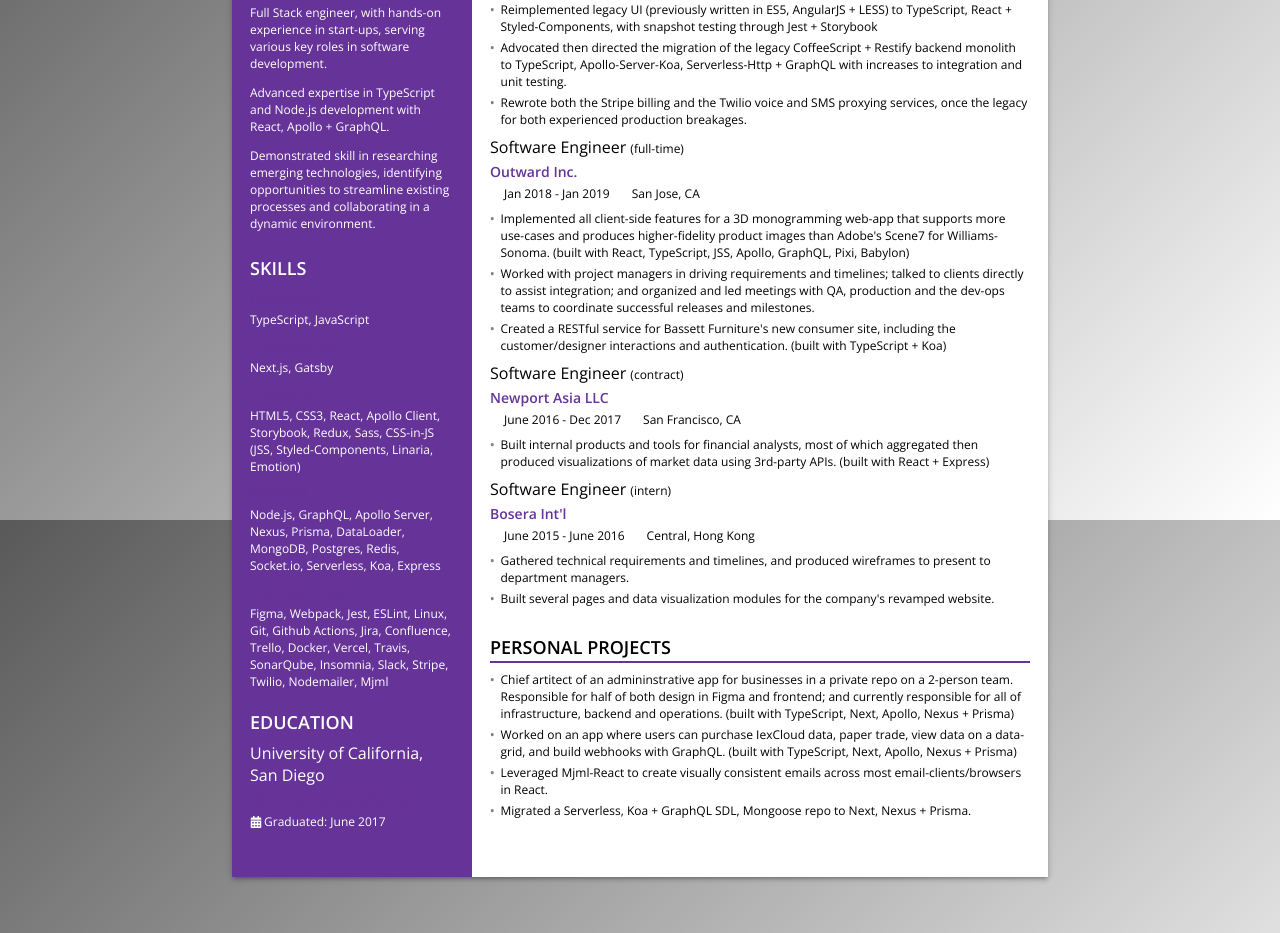
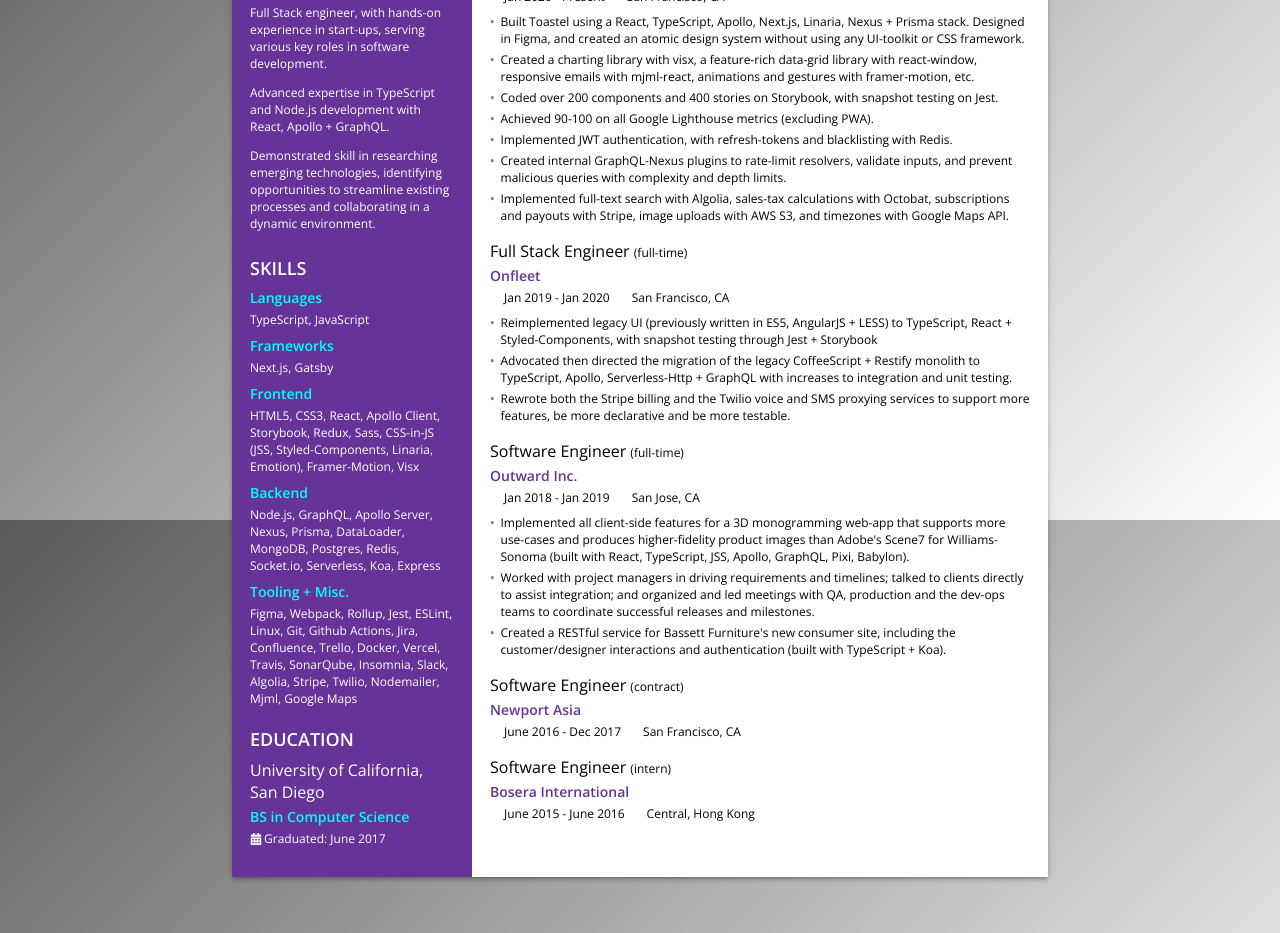
Before and after one commit to leedavidcs/leedavidcs, a React (Create React App) app: page / in a window 1280 px wide. Shown: the part 280-1213 px from the top of the page. Built offline with nearby package versions, Linux system fonts and the light colour scheme.

Commit message:
Updated resume with toastel

```diff
--- a/src/page-parts/resume.page-part/index.tsx
+++ b/src/page-parts/resume.page-part/index.tsx
@@ -1,4 +1,4 @@
-import colors from "@/colors.scss";
+import * as colors from "@/colors";
 import { IconText, LetterPage, Section, SubSection, Ul } from "@/components";
 import clsx from "clsx";
 import React, { forwardRef } from "react";
@@ -50,7 +50,7 @@
 						subheaderColor={colors.secondary}
 					>
 						HTML5, CSS3, React, Apollo Client, Storybook, Redux, Sass, CSS-in-JS (JSS,
-						Styled-Components, Linaria, Emotion)
+						Styled-Components, Linaria, Emotion), Framer-Motion, Visx
 					</SubSection>
 					<SubSection
 						className={classes.skillsSubsection}
@@ -65,9 +65,9 @@
 						subheader="Tooling + Misc."
 						subheaderColor={colors.secondary}
 					>
-						Figma, Webpack, Jest, ESLint, Linux, Git, Github Actions, Jira, Confluence,
-						Trello, Docker, Vercel, Travis, SonarQube, Insomnia, Slack, Stripe, Twilio,
-						Nodemailer, Mjml
+						Figma, Webpack, Rollup, Jest, ESLint, Linux, Git, Github Actions, Jira,
+						Confluence, Trello, Docker, Vercel, Travis, SonarQube, Insomnia, Slack,
+						Algolia, Stripe, Twilio, Nodemailer, Mjml, Google Maps
 					</SubSection>
 				</Section>
 				<Section className={classes.skillsSection} title="Education">
@@ -79,13 +79,52 @@
 					/>
 				</Section>
 			</div>
-
 			<div className={classes.qualifications}>
 				<header className={classes.header}>
 					<h1 className={classes.name}>David Lee</h1>
 					<h2 className={classes.occupation}>Software Engineer</h2>
 				</header>
-				<Section title="Professional Experience">
+				<Section className={classes.professionalExperience} title="Professional Experience">
+					<SubSection
+						title="Senior Full Stack Engineer / Sole Proprietor"
+						subheader="Toastel"
+						timeInfo="Jan 2020 - Present"
+						locationInfo="San Francisco, CA"
+					>
+						<Ul>
+							<Ul.Li>
+								Built Toastel using a React, TypeScript, Apollo, Next.js, Linaria,
+								Nexus + Prisma stack. Designed in Figma, and created an atomic
+								design system without using any UI-toolkit or CSS framework.
+							</Ul.Li>
+							<Ul.Li>
+								Created a charting library with visx, a feature-rich data-grid
+								library with react-window, responsive emails with mjml-react,
+								animations and gestures with framer-motion, etc.
+							</Ul.Li>
+							<Ul.Li>
+								Coded over 200 components and 400 stories on Storybook, with
+								snapshot testing on Jest.
+							</Ul.Li>
+							<Ul.Li>
+								Achieved 90-100 on all Google Lighthouse metrics (excluding PWA).
+							</Ul.Li>
+							<Ul.Li>
+								Implemented JWT authentication, with refresh-tokens and blacklisting
+								with Redis.
+							</Ul.Li>
+							<Ul.Li>
+								Created internal GraphQL-Nexus plugins to rate-limit resolvers,
+								validate inputs, and prevent malicious queries with complexity and
+								depth limits.
+							</Ul.Li>
+							<Ul.Li>
+								Implemented full-text search with Algolia, sales-tax calculations
+								with Octobat, subscriptions and payouts with Stripe, image uploads
+								with AWS S3, and timezones with Google Maps API.
+							</Ul.Li>
+						</Ul>
+					</SubSection>
 					<SubSection
 						title={
 							<>
@@ -105,14 +144,13 @@
 							</Ul.Li>
 							<Ul.Li>
 								Advocated then directed the migration of the legacy CoffeeScript +
-								Restify backend monolith to TypeScript, Apollo-Server-Koa,
-								Serverless-Http + GraphQL with increases to integration and unit
-								testing.
+								Restify monolith to TypeScript, Apollo, Serverless-Http + GraphQL
+								with increases to integration and unit testing.
 							</Ul.Li>
 							<Ul.Li>
 								Rewrote both the Stripe billing and the Twilio voice and SMS
-								proxying services, once the legacy for both experienced production
-								breakages.
+								proxying services to support more features, be more declarative and
+								be more testable.
 							</Ul.Li>
 						</Ul>
 					</SubSection>
@@ -131,8 +169,8 @@
 							<Ul.Li>
 								Implemented all client-side features for a 3D monogramming web-app
 								that supports more use-cases and produces higher-fidelity product
-								images than Adobe&apos;s Scene7 for Williams-Sonoma. (built with
-								React, TypeScript, JSS, Apollo, GraphQL, Pixi, Babylon)
+								images than Adobe&apos;s Scene7 for Williams-Sonoma (built with
+								React, TypeScript, JSS, Apollo, GraphQL, Pixi, Babylon).
 							</Ul.Li>
 							<Ul.Li>
 								Worked with project managers in driving requirements and timelines;
@@ -143,7 +181,7 @@
 							<Ul.Li>
 								Created a RESTful service for Bassett Furniture&apos;s new consumer
 								site, including the customer/designer interactions and
-								authentication. (built with TypeScript + Koa)
+								authentication (built with TypeScript + Koa).
 							</Ul.Li>
 						</Ul>
 					</SubSection>
@@ -154,18 +192,10 @@
 								<span className={classes.jobType}>(contract)</span>
 							</>
 						}
-						subheader="Newport Asia LLC"
+						subheader="Newport Asia"
 						timeInfo="June 2016 - Dec 2017"
 						locationInfo="San Francisco, CA"
-					>
-						<Ul>
-							<Ul.Li>
-								Built internal products and tools for financial analysts, most of
-								which aggregated then produced visualizations of market data using
-								3rd-party APIs. (built with React + Express)
-							</Ul.Li>
-						</Ul>
-					</SubSection>
+					/>
 					<SubSection
 						title={
 							<>
@@ -173,45 +203,10 @@
 								<span className={classes.jobType}>(intern)</span>
 							</>
 						}
-						subheader="Bosera Int'l"
+						subheader="Bosera International"
 						timeInfo="June 2015 - June 2016"
 						locationInfo="Central, Hong Kong"
-					>
-						<Ul>
-							<Ul.Li>
-								Gathered technical requirements and timelines, and produced
-								wireframes to present to department managers.
-							</Ul.Li>
-							<Ul.Li>
-								Built several pages and data visualization modules for the
-								company&apos;s revamped website.
-							</Ul.Li>
-						</Ul>
-					</SubSection>
-				</Section>
-				<Section title="Personal Projects">
-					<Ul>
-						<Ul.Li>
-							Chief artitect of an admininstrative app for businesses in a private
-							repo on a 2-person team. Responsible for half of both design in Figma
-							and frontend; and currently responsible for all of infrastructure,
-							backend and operations. (built with TypeScript, Next, Apollo, Nexus +
-							Prisma)
-						</Ul.Li>
-						<Ul.Li>
-							Worked on an app where users can purchase IexCloud data, paper trade,
-							view data on a data-grid, and build webhooks with GraphQL. (built with
-							TypeScript, Next, Apollo, Nexus + Prisma)
-						</Ul.Li>
-						<Ul.Li>
-							Leveraged Mjml-React to create visually consistent emails across most
-							email-clients/browsers in React.
-						</Ul.Li>
-						<Ul.Li>
-							Migrated a Serverless, Koa + GraphQL SDL, Mongoose repo to Next, Nexus +
-							Prisma.
-						</Ul.Li>
-					</Ul>
+					/>
 				</Section>
 			</div>
 		</LetterPage>
```
